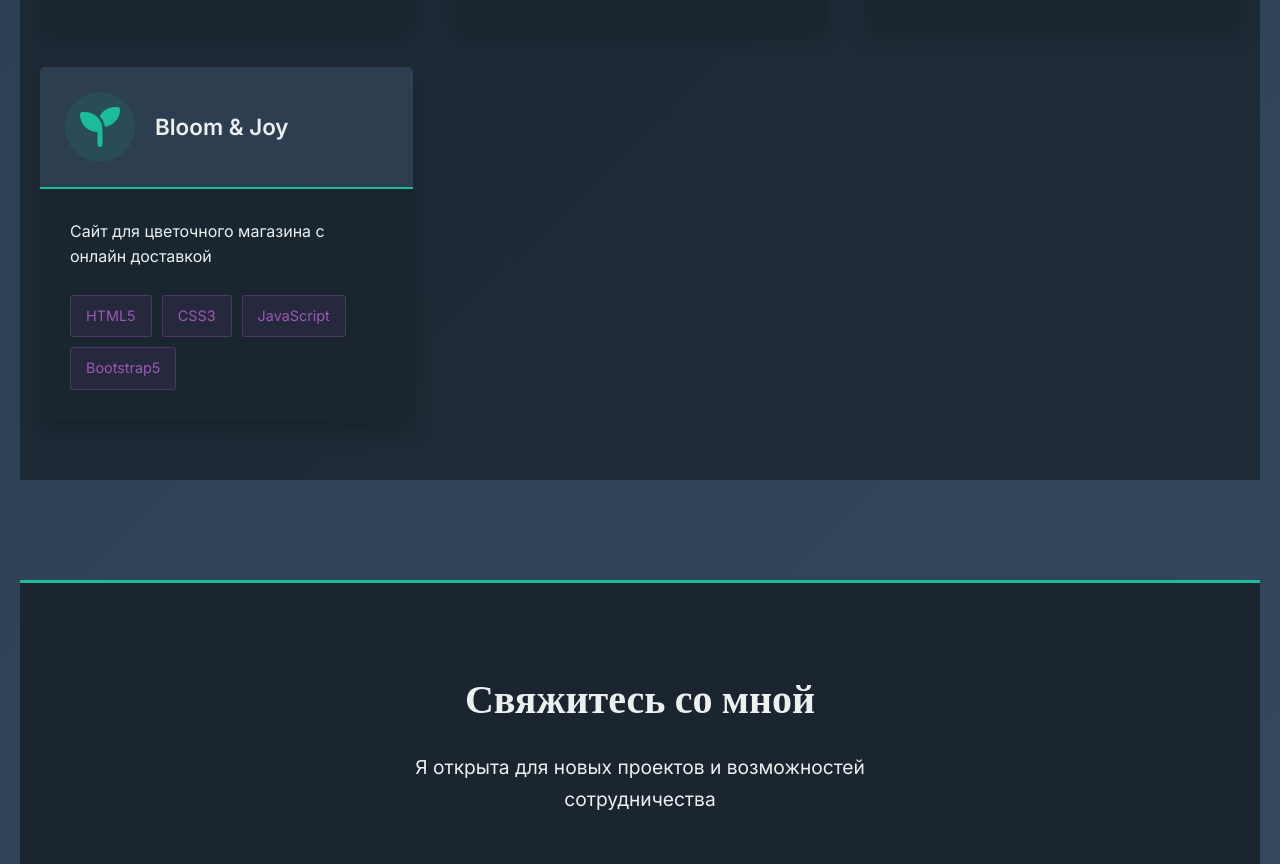
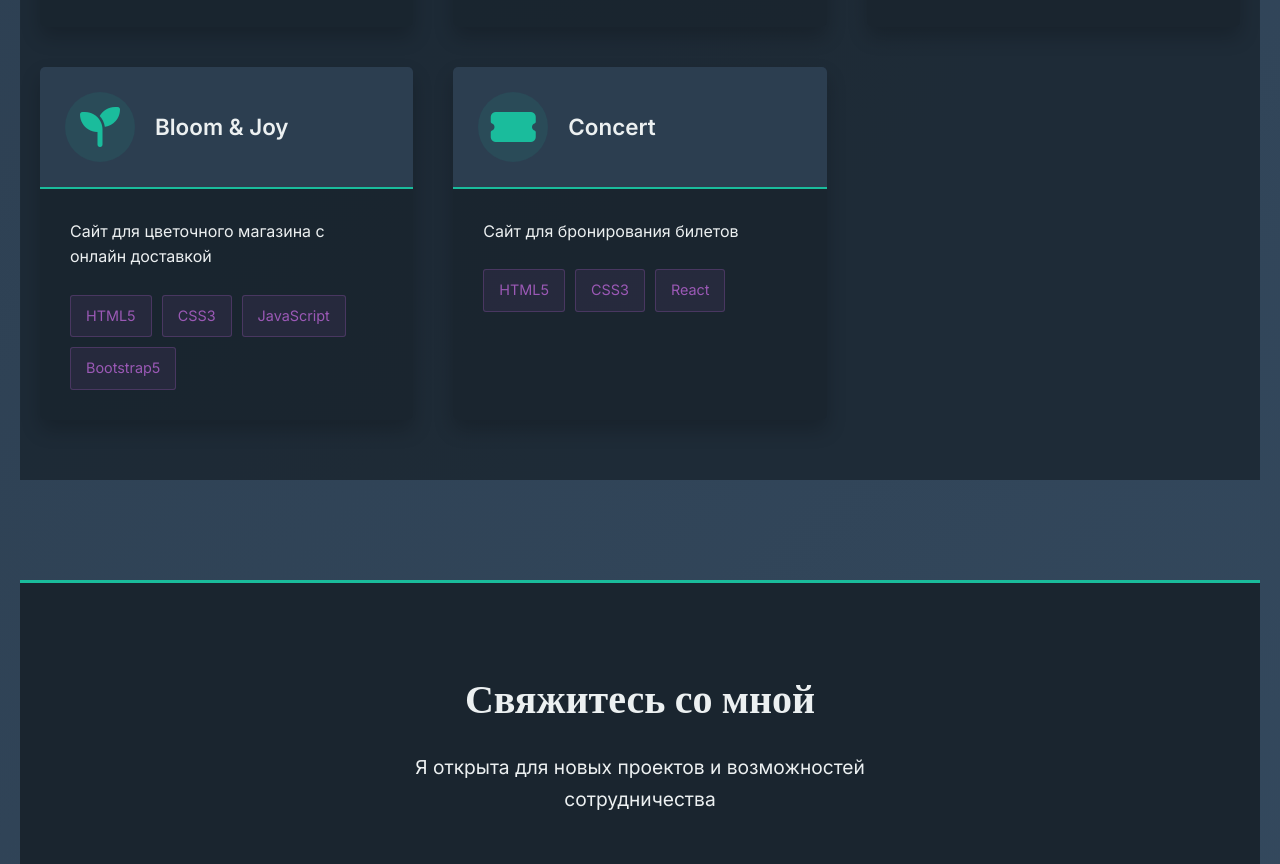
Before and after one commit to plnrzn/Frontend, a plain HTML site: page index.html in a window 1280 px wide. Shown: the part 3947-4811 px from the top of the page. Drawn offline with nearby package versions, Linux system fonts and the light colour scheme.

Commit message:
Update index.html

```diff
--- a/index.html
+++ b/index.html
@@ -758,6 +758,22 @@
         </div>
     </div>
 </a>
+                <a href="projects/project 15" class="project-card fade-in">
+    <div class="project-header">
+        <div class="project-icon">
+            <i class="fas fa-ticket-alt"></i>
+        </div>
+        <div class="project-title">Concert</div>
+    </div>
+    <div class="project-body">
+        <p class="project-description">Сайт для бронирования билетов</p>
+        <div class="project-tech">
+            <span class="tech-tag">HTML5</span>
+            <span class="tech-tag">CSS3</span>
+            <span class="tech-tag">React</span>
+        </div>
+    </div>
+</a>
             </div>
         </section>
 
```
